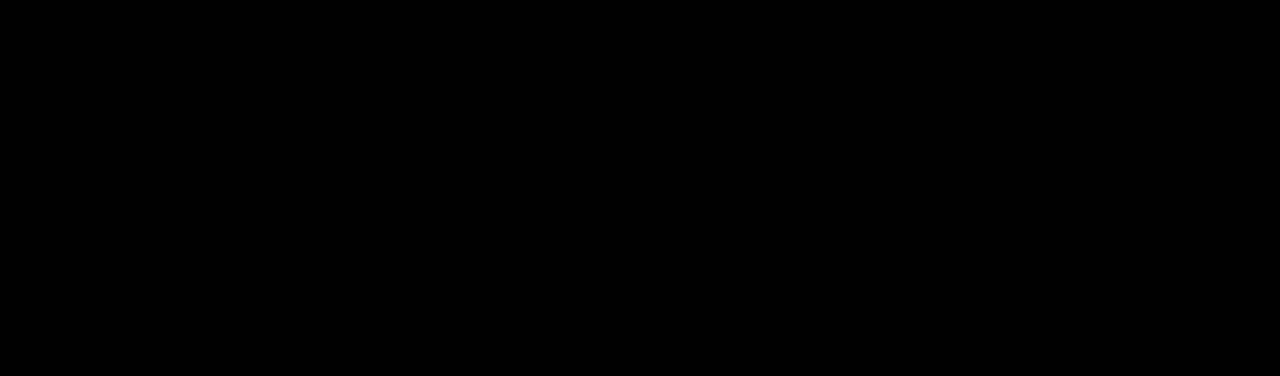
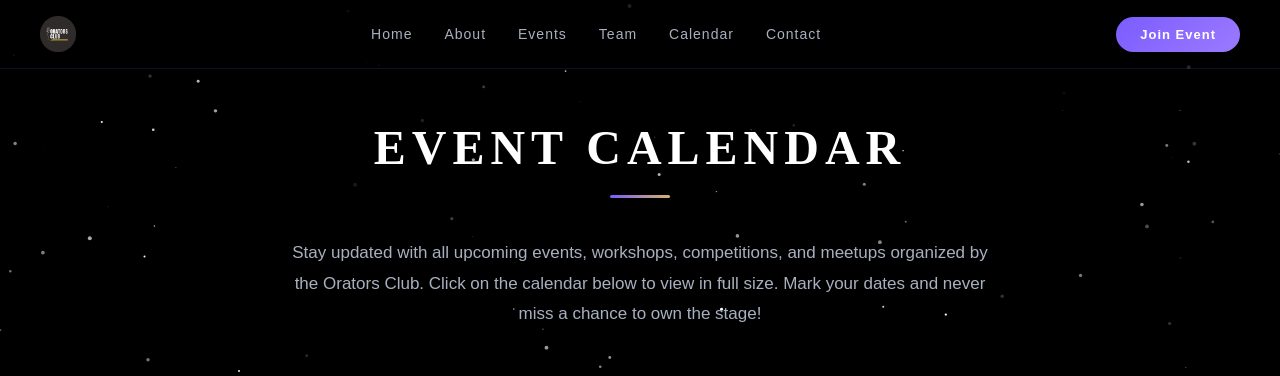
Before and after one commit to TechParth12/orators-site, a React (Vite) app: page /calendar in a window 1280 px wide. Before the commit this address had no page. Shown: the top 376 px of the page. Built offline with nearby package versions, Linux system fonts and the light colour scheme; grey boxes are pictures that could not be loaded.

Commit message:
Add event calendar page

```diff
--- a/src/App.jsx
+++ b/src/App.jsx
@@ -2,6 +2,7 @@
 import HomePage from "./components/HomePage"
 import TeamPage from "./components/TeamPage"
 import RegisterPage from "./components/RegisterPage"
+import CalendarPage from "./components/CalendarPage"
 import AdminLogin from "./components/AdminLogin"
 import AdminDashboard from "./components/AdminDashboard"
 import ProtectedRoute from "./components/ProtectedRoute"
@@ -14,6 +15,7 @@
         <Route path="/" element={<HomePage />} />
         <Route path="/team" element={<TeamPage />} />
         <Route path="/register" element={<RegisterPage />} />
+        <Route path="/calendar" element={<CalendarPage />} />
 
         {/* Admin */}
         <Route path="/admin" element={<AdminLogin />} />
--- /dev/null
+++ b/src/components/CalendarPage.jsx
@@ -0,0 +1,221 @@
+import { motion, AnimatePresence } from "framer-motion"
+import { useState } from "react"
+import Navbar from "./Navbar"
+import StarBackground from "./StarBackground"
+import Footer from "./Footer"
+
+const fadeUp = {
+  hidden: { opacity: 0, y: 60 },
+  visible: { opacity: 1, y: 0 }
+}
+
+export default function CalendarPage() {
+  const [imageOpen, setImageOpen] = useState(false)
+
+  return (
+    <div>
+      <StarBackground />
+      <Navbar />
+
+      <section
+        style={{
+          minHeight: "100vh",
+          padding: "120px 60px",
+          display: "flex",
+          flexDirection: "column",
+          alignItems: "center",
+          position: "relative",
+          zIndex: 2,
+          paddingTop: "120px"
+        }}
+      >
+        {/* Title */}
+        <motion.h2
+          variants={fadeUp}
+          initial="hidden"
+          whileInView="visible"
+          viewport={{ once: true }}
+          transition={{ duration: 1 }}
+          style={{
+            fontSize: "48px",
+            fontFamily: "serif",
+            color: "#ffffff",
+            letterSpacing: "6px",
+            marginBottom: "20px"
+          }}
+        >
+          EVENT CALENDAR
+        </motion.h2>
+
+        {/* Divider */}
+        <motion.div
+          variants={fadeUp}
+          initial="hidden"
+          whileInView="visible"
+          viewport={{ once: true }}
+          transition={{ duration: 1, delay: 0.2 }}
+          style={{
+            width: "60px",
+            height: "3px",
+            background: "linear-gradient(90deg, #7C5CFF, #D6B36A)",
+            borderRadius: "10px",
+            marginBottom: "40px"
+          }}
+        />
+
+        {/* Description */}
+        <motion.p
+          variants={fadeUp}
+          initial="hidden"
+          whileInView="visible"
+          viewport={{ once: true }}
+          transition={{ duration: 1, delay: 0.3 }}
+          style={{
+            maxWidth: "700px",
+            fontSize: "17px",
+            lineHeight: "1.8",
+            color: "#A8B0C0",
+            textAlign: "center",
+            fontFamily: "sans-serif",
+            marginBottom: "50px"
+          }}
+        >
+          Stay updated with all upcoming events, workshops, competitions,
+          and meetups organized by the Orators Club. Click on the calendar
+          below to view in full size. Mark your dates and never miss a
+          chance to own the stage!
+        </motion.p>
+
+        {/* Calendar Image */}
+        <motion.div
+          variants={fadeUp}
+          initial="hidden"
+          whileInView="visible"
+          viewport={{ once: true }}
+          transition={{ duration: 0.8, delay: 0.4 }}
+          whileHover={{
+            y: -8,
+            boxShadow: "0 0 40px rgba(124,92,255,0.3)"
+          }}
+          onClick={() => setImageOpen(true)}
+          style={{
+            maxWidth: "800px",
+            width: "100%",
+            borderRadius: "24px",
+            overflow: "hidden",
+            border: "1px solid rgba(124,92,255,0.25)",
+            background: "rgba(255,255,255,0.04)",
+            backdropFilter: "blur(16px)",
+            cursor: "pointer",
+            transition: "box-shadow 0.3s ease"
+          }}
+        >
+          <img
+            src="/images/calendar.jpg"
+            alt="Event Calendar"
+            style={{
+              width: "100%",
+              height: "auto",
+              display: "block",
+              transition: "transform 0.4s ease"
+            }}
+            onMouseEnter={(e) =>
+              (e.target.style.transform = "scale(1.02)")
+            }
+            onMouseLeave={(e) =>
+              (e.target.style.transform = "scale(1)")
+            }
+          />
+        </motion.div>
+
+        {/* Click Hint */}
+        <motion.p
+          variants={fadeUp}
+          initial="hidden"
+          whileInView="visible"
+          viewport={{ once: true }}
+          transition={{ duration: 0.8, delay: 0.5 }}
+          style={{
+            marginTop: "20px",
+            fontSize: "13px",
+            color: "#7C5CFF",
+            fontFamily: "sans-serif",
+            letterSpacing: "1px"
+          }}
+        >
+          🔍 Click on the calendar to view full size
+        </motion.p>
+      </section>
+
+      {/* Full Screen Image Modal */}
+      <AnimatePresence>
+        {imageOpen && (
+          <motion.div
+            initial={{ opacity: 0 }}
+            animate={{ opacity: 1 }}
+            exit={{ opacity: 0 }}
+            transition={{ duration: 0.3 }}
+            onClick={() => setImageOpen(false)}
+            style={{
+              position: "fixed",
+              top: 0,
+              left: 0,
+              width: "100%",
+              height: "100%",
+              background: "rgba(0,0,0,0.9)",
+              backdropFilter: "blur(10px)",
+              display: "flex",
+              alignItems: "center",
+              justifyContent: "center",
+              zIndex: 200,
+              cursor: "pointer",
+              padding: "20px"
+            }}
+          >
+            {/* Close Button */}
+            <div
+              style={{
+                position: "absolute",
+                top: "30px",
+                right: "30px",
+                width: "40px",
+                height: "40px",
+                borderRadius: "50%",
+                background: "rgba(255,255,255,0.1)",
+                border: "1px solid rgba(255,255,255,0.2)",
+                display: "flex",
+                alignItems: "center",
+                justifyContent: "center",
+                cursor: "pointer",
+                fontSize: "20px",
+                color: "#ffffff"
+              }}
+            >
+              ✕
+            </div>
+
+            {/* Large Image */}
+            <motion.img
+              initial={{ scale: 0.8, opacity: 0 }}
+              animate={{ scale: 1, opacity: 1 }}
+              exit={{ scale: 0.8, opacity: 0 }}
+              transition={{ duration: 0.3 }}
+              src="/images/calendar.jpg"
+              alt="Event Calendar Full"
+              onClick={(e) => e.stopPropagation()}
+              style={{
+                maxWidth: "90%",
+                maxHeight: "90vh",
+                borderRadius: "16px",
+                border: "1px solid rgba(124,92,255,0.3)",
+                objectFit: "contain"
+              }}
+            />
+          </motion.div>
+        )}
+      </AnimatePresence>
+
+      <Footer />
+    </div>
+  )
+}
--- a/src/components/Navbar.jsx
+++ b/src/components/Navbar.jsx
@@ -7,6 +7,7 @@
   { name: "About", path: "/", hash: "#about" },
   { name: "Events", path: "/", hash: "#events" },
   { name: "Team", path: "/team", hash: "" },
+  { name: "Calendar", path: "/calendar", hash: "" },
   { name: "Contact", path: "/", hash: "#contact" }
 ]
 
```
Also changed, not shown: public/images/calendar.png (added).
